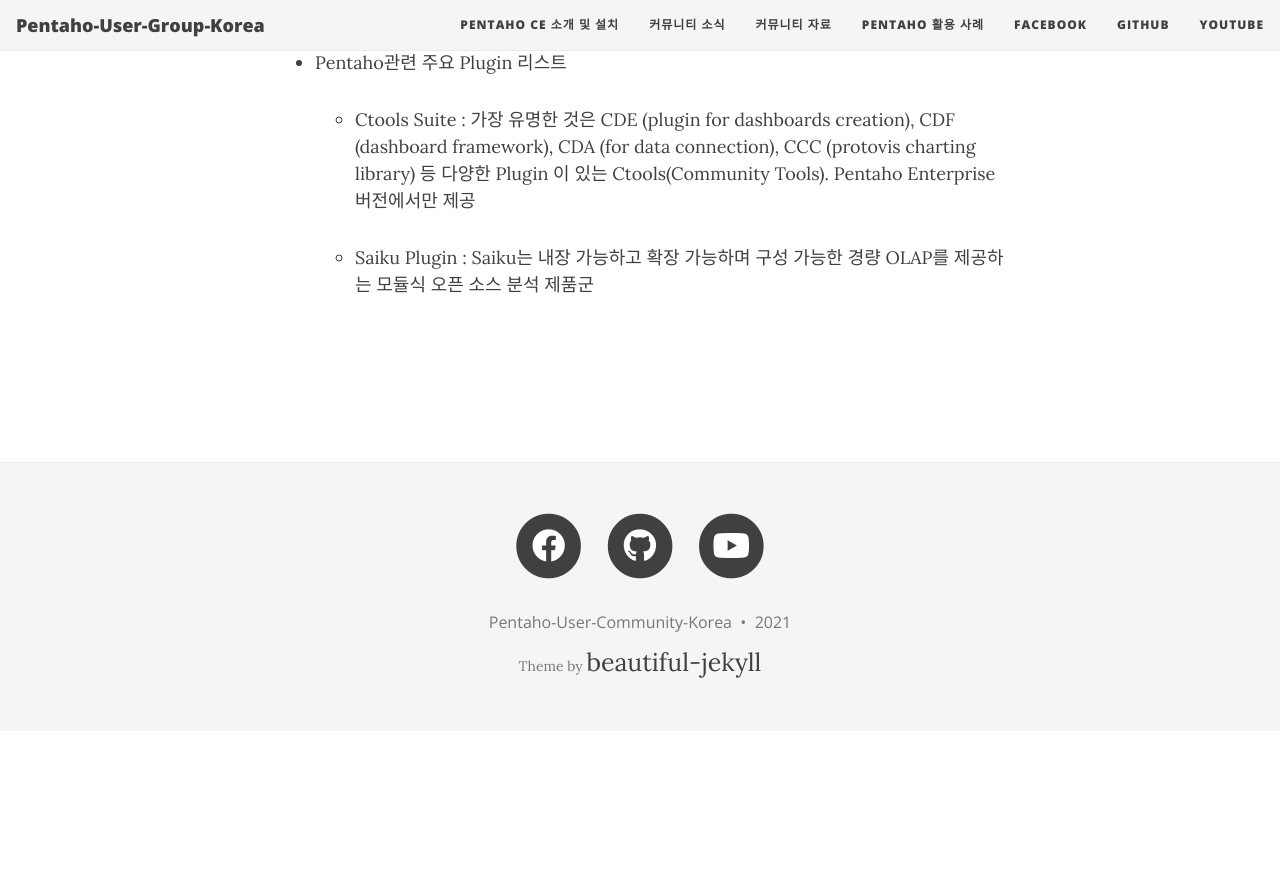
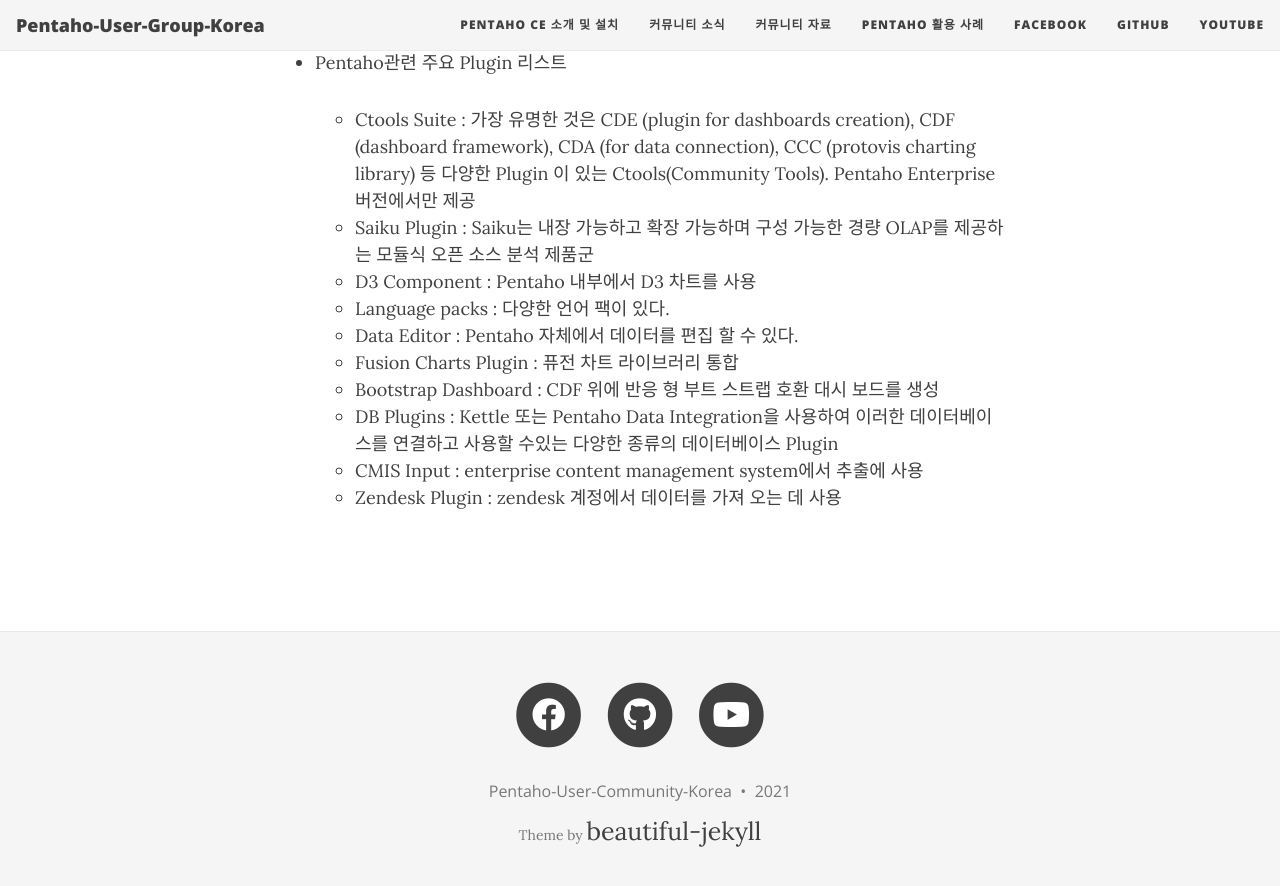
Before and after one commit to Pentaho-User-Group-Korea/Pentaho-User-Group-Korea.github.io, a Jekyll site: the page built from reference.md, in a window 1280 px wide and 900 px high, scrolled down 1847 px. Shown: the top 886 px of the window. Built offline with Jekyll 4.4.1, drawn with Linux system fonts in a browser that asks for light colours; nearby versions of some CDN libraries; before the commit the page ends 2578 px from its top, so only the background shows below that.

Commit message:
Update reference.md

```diff
--- a/reference.md
+++ b/reference.md
@@ -66,8 +66,14 @@ title: 커뮤니티 자료
 
   * Ctools Suite : 가장 유명한 것은 CDE (plugin for dashboards creation), CDF (dashboard framework), CDA (for data connection), CCC (protovis charting library) 등 다양한
     Plugin 이 있는 Ctools(Community Tools). Pentaho Enterprise 버전에서만 제공
-
   * Saiku Plugin : Saiku는 내장 가능하고 확장 가능하며 구성 가능한 경량 OLAP를 제공하는 모듈식 오픈 소스 분석 제품군
-
+  * D3 Component : Pentaho 내부에서 D3 차트를 사용
+  * Language packs : 다양한 언어 팩이 있다.
+  * Data Editor : Pentaho 자체에서 데이터를 편집 할 수 있다.
+  * Fusion Charts Plugin : 퓨전 차트 라이브러리 통합
+  * Bootstrap Dashboard : CDF 위에 반응 형 부트 스트랩 호환 대시 보드를 생성
+  * DB Plugins : Kettle 또는 Pentaho Data Integration을 사용하여 이러한 데이터베이스를 연결하고 사용할 수있는 다양한 종류의 데이터베이스 Plugin
+  * CMIS Input : enterprise content management system에서 추출에 사용
+  * Zendesk Plugin : zendesk 계정에서 데이터를 가져 오는 데 사용
  <br/>
  <br/>
```
